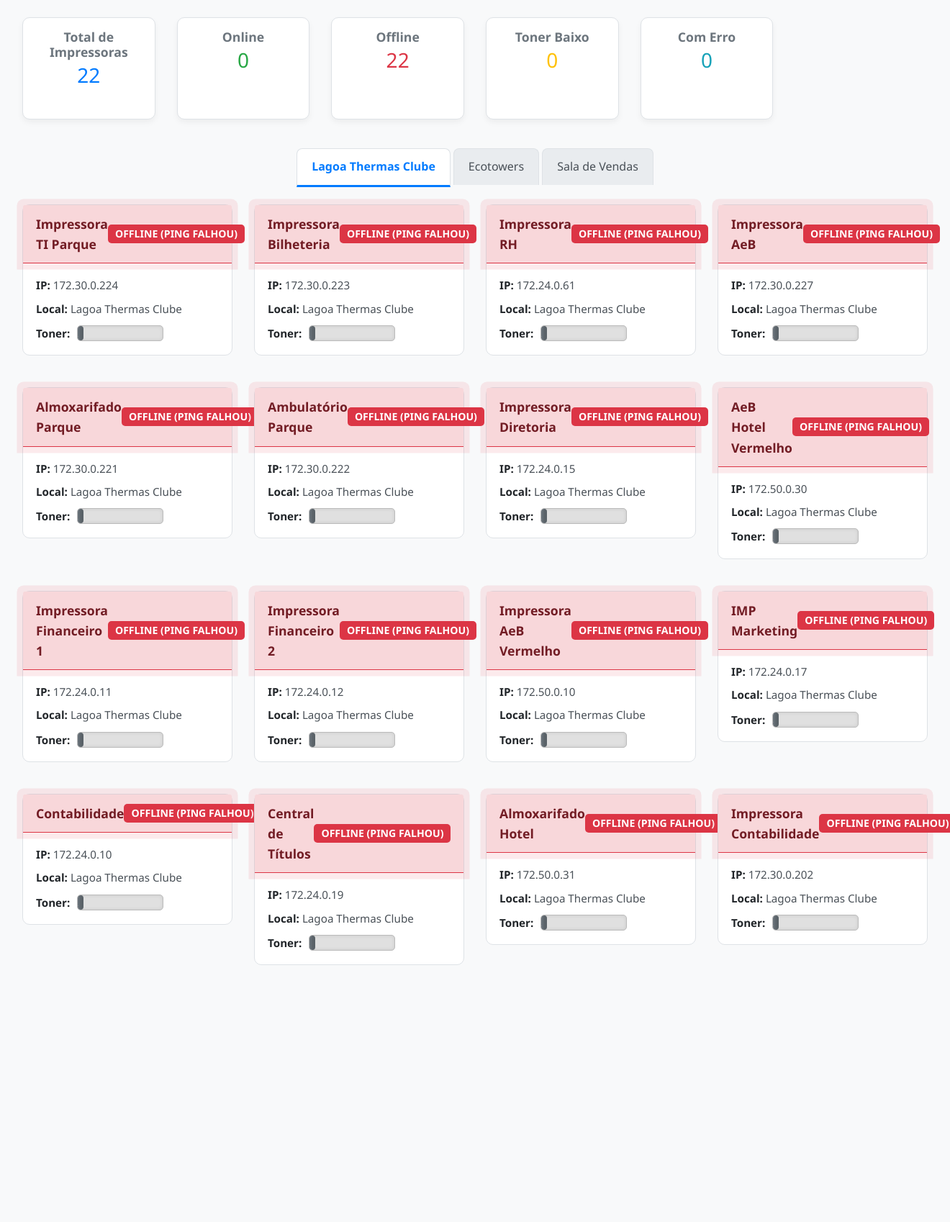
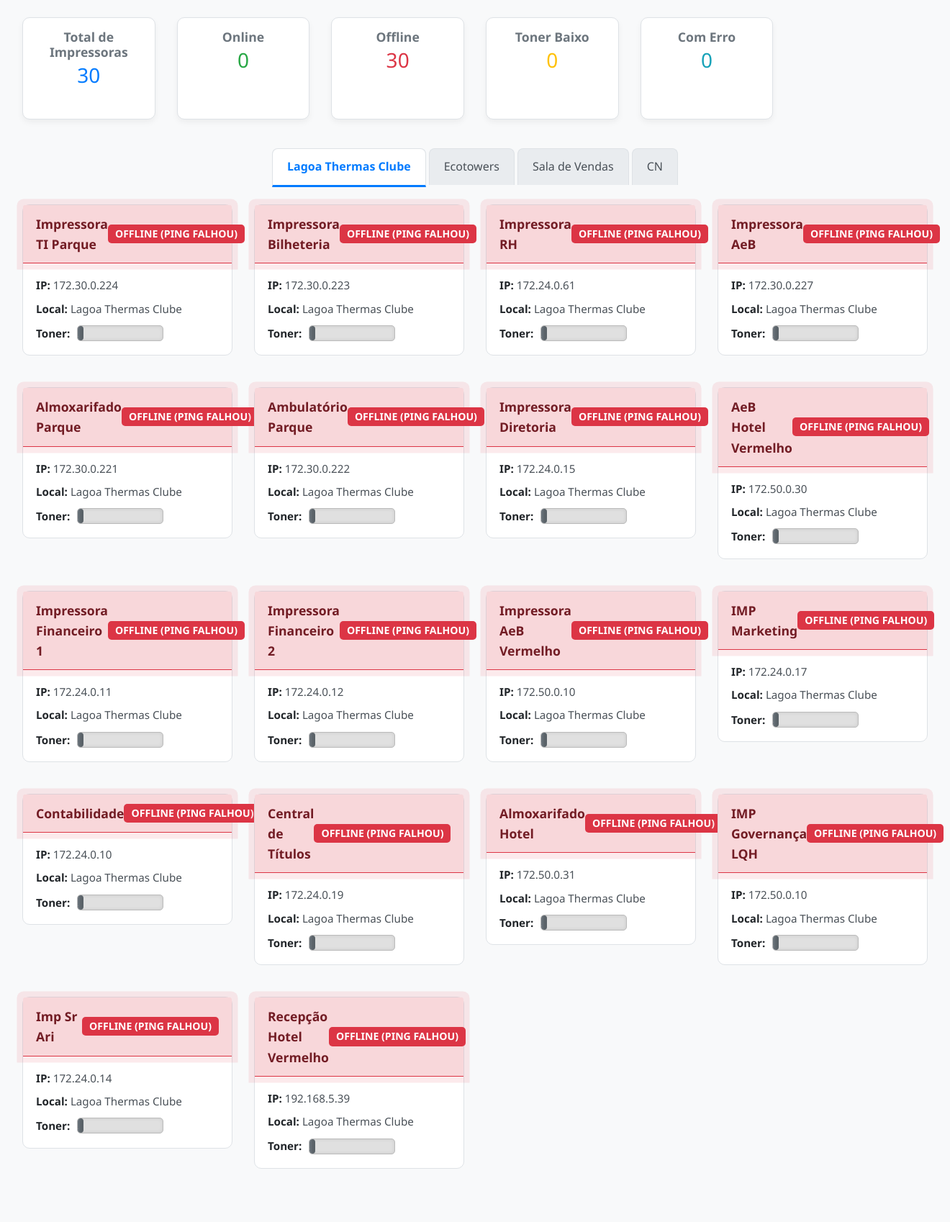
Before and after one commit to Matheush2ds/dashboard_impressoras, a Flask app: page / in a window 1320 px wide. Shown: the part 89-1787 px from the top of the page at 72% size. Before the commit the page ends 1430 px from the top, so only its background shows below. Run offline with Flask 3, Linux system fonts and the light colour scheme; some libraries are stand-ins or nearby versions; some web fonts are replaced.

Commit message:
Adicionando novas impressoras
Adição de nova impressora e mais empresa do grupo

```diff
--- a/app.py
+++ b/app.py
@@ -22,6 +22,7 @@ OKI_STATUS_MAP = {
 }
 
 impressoras = [
+    # Lagoa Thermas Clube
     {"nome": "Impressora TI Parque", "ip": "172.30.0.224", "local": "Lagoa Thermas Clube", "community_string": "public"},
     {"nome": "Impressora Bilheteria", "ip": "172.30.0.223", "local": "Lagoa Thermas Clube", "community_string": "public"},
     {"nome": "Impressora RH", "ip": "172.24.0.61", "local": "Lagoa Thermas Clube", "community_string": "public"},
@@ -37,13 +38,27 @@ impressoras = [
     {"nome": "Contabilidade", "ip": "172.24.0.10", "local": "Lagoa Thermas Clube", "community_string": "public"},
     {"nome": "Central de Títulos", "ip": "172.24.0.19", "local": "Lagoa Thermas Clube", "community_string": "public"},
     {"nome": "Almoxarifado Hotel", "ip": "172.50.0.31", "local": "Lagoa Thermas Clube", "community_string": "public"},
-    {"nome": "Impressora Contabilidade", "ip": "172.30.0.202", "local": "Lagoa Thermas Clube", "community_string": "public"},
+    {"nome": "IMP Governança LQH", "ip": "172.50.0.10", "local": "Lagoa Thermas Clube", "community_string": "public"},
+    {"nome": "Imp Sr Ari", "ip": "172.24.0.14", "local": "Lagoa Thermas Clube", "community_string": "public"},
+    {"nome": "Recepção Hotel Vermelho", "ip": "192.168.5.39", "local": "Lagoa Thermas Clube", "community_string": "public"},
+
+    # Ecotowers
     {"nome": "Impressora Compras", "ip": "192.168.200.89", "local": "Ecotowers", "community_string": "public"},
     {"nome": "Impressora Almoxarifado Principal", "ip": "192.168.200.87", "local": "Ecotowers", "community_string": "public"},
+    {"nome": "AEB Ecotowers", "ip": "192.168.200.92", "local": "Ecotowers", "community_string": "public"},
+
+    # Sala de Vendas
     {"nome": "Sala de vendas Eco", "ip": "192.168.200.91", "local": "Sala de Vendas", "community_string": "public"},
     {"nome": "Sala de vendas Lagoa Quente", "ip": "172.30.0.228", "local": "Sala de Vendas", "community_string": "public"},
     {"nome": "Imp Vendas Jardins", "ip": "192.168.3.231", "local": "Sala de Vendas", "community_string": "public"},
     {"nome": "Sala de venda parque", "ip": "172.30.0.225", "local": "Sala de Vendas", "community_string": "public"},
+
+    # CN
+    {"nome": "IMP-BACK-OFFICE", "ip": "192.168.10.29", "local": "CN", "community_string": "public"},
+    {"nome": "LOJA CENTRO", "ip": "192.168.20.231", "local": "CN", "community_string": "public"},
+    {"nome": "Financeiro CN", "ip": "192.168.10.26", "local": "CN", "community_string": "public"},
+    {"nome": "IMP-SERRA-VERDE", "ip": "192.168.10.27", "local": "CN", "community_string": "public"},
+    {"nome": "Pos Venda IMP-POS-Vendas", "ip": "192.168.10.27", "local": "CN", "community_string": "public"},
 ]
 
 executor = ThreadPoolExecutor(max_workers=20)
--- a/templates/index.html
+++ b/templates/index.html
@@ -76,6 +76,9 @@
                     <li class="nav-item">
                         <a class="nav-link" id="sala-de-vendas-tab" data-toggle="tab" href="#sala-de-vendas" role="tab" aria-controls="sala-de-vendas" aria-selected="false" data-empreendimento="Sala de Vendas">Sala de Vendas</a>
                     </li>
+                    <li class="nav-item">
+                        <a class="nav-link" id="cn-tab" data-toggle="tab" href="#cn" role="tab" aria-controls="cn" aria-selected="false" data-empreendimento="CN">CN</a>
+                    </li>
                 </ul>
             </nav>
 
@@ -95,6 +98,11 @@
                         <p class="col-12 text-muted text-center py-5">Nenhuma impressora encontrada para Sala de Vendas.</p>
                     </div>
                 </div>
+                <div class="tab-pane fade" id="cn" role="tabpanel" aria-labelledby="cn-tab">
+                    <div class="row">
+                        <p class="col-12 text-muted text-center py-5">Nenhuma impressora encontrada para CN.</p>
+                    </div>
+                </div>
             </div>
         </main>
     </div>
```
